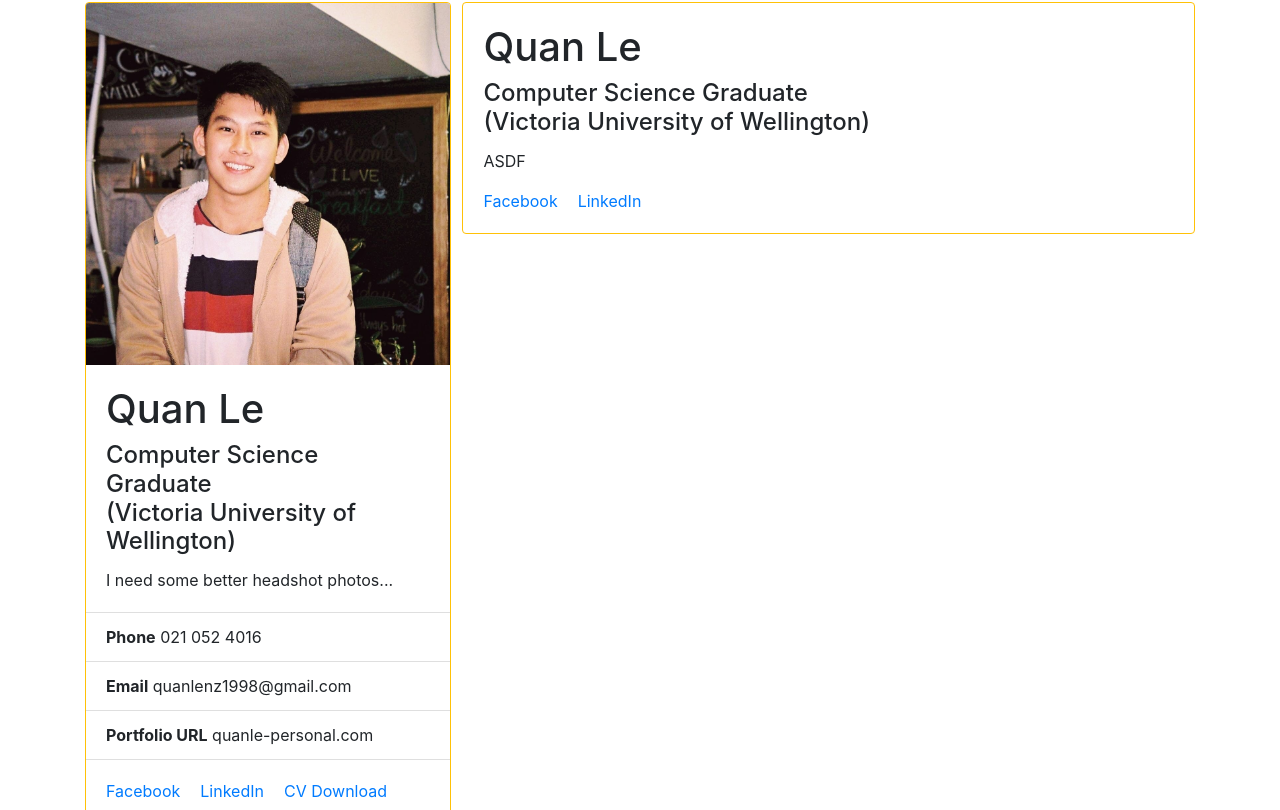
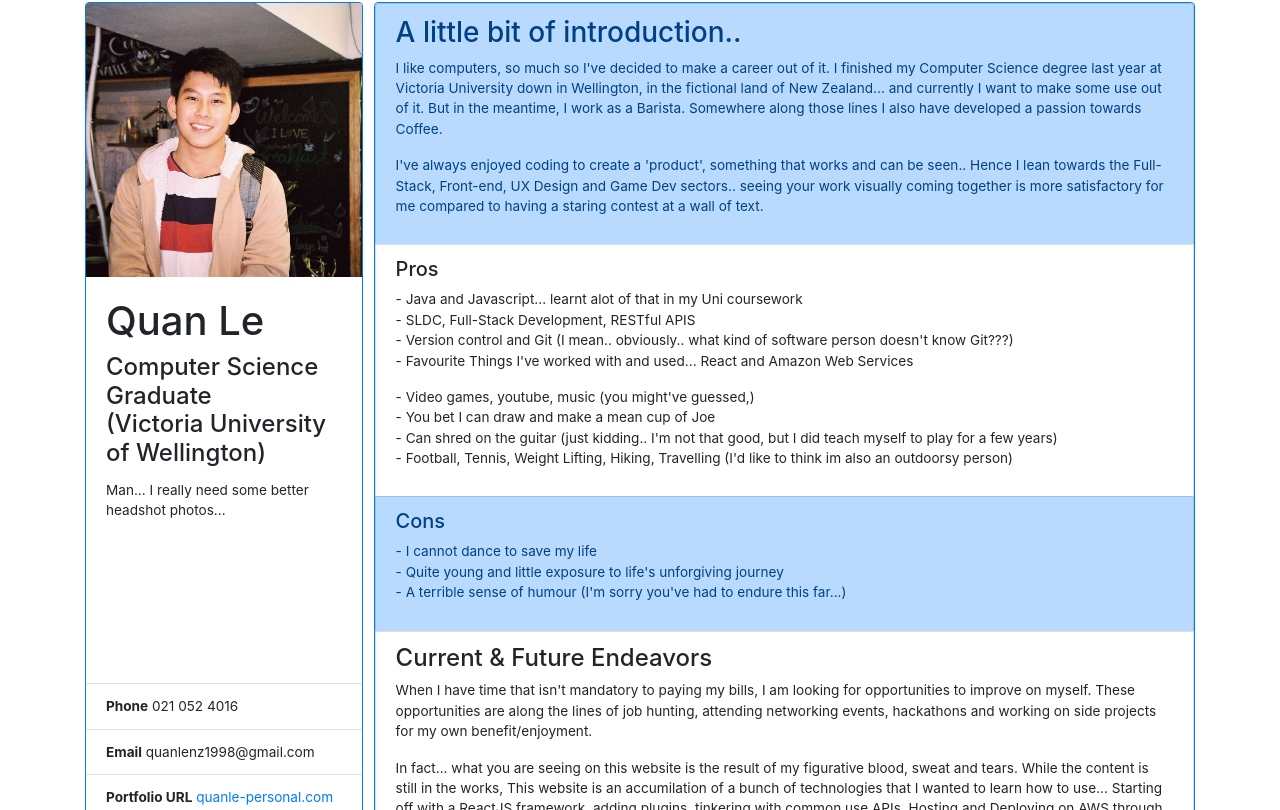
Before and after one commit to quanle0711/pet-project-full-stack, a React (Create React App) app in the folder pet-project/: page /About in a window 1280 px wide. Shown: the part 630-1440 px from the top of the page. Built offline with nearby package versions, Linux system fonts and the light colour scheme.

Commit message:
About page done ( 3 ish hours)

```diff
--- a/pet-project/src/Pages/About.js
+++ b/pet-project/src/Pages/About.js
@@ -2,25 +2,48 @@ import React from 'react';
 import styled from "styled-components";
 import Card from "react-bootstrap/Card";
 import ListGroup from 'react-bootstrap/ListGroup'
+import Button from "react-bootstrap/Button"
+
 import headshot from '../Assets/Images/headshot.jpg';
+import CVFile from '../Assets/Documents/Quan_le_CV.docx';
+
 const Styling = styled.div`
+
+    .wrap {
+        display:flex;
+        flex-direction:row;
+    }
+
     .card {
-        width: 33%;
+        width: 25%;
         float: left;
+        font-size:0.85em;
         margin-bottom: 2rem;
     }
     .not-card {
-        width: 66%;
-        height:66%;
-
+        width: 74%;
+        font-size:0.85em;
+        margin-left:1%;
         float:right;
     }
+
+    @media (max-width: 767px) {
+        .wrap {
+          flex-direction: column;
+        }
+        .card,
+        .not-card {
+          width: auto;
+          margin: 1% 0;
+        }
+      }
 `;
 
 const About = () => {
     return (
         <Styling>
-            <Card border="warning" className="card">
+            <div className="wrap">
+            <Card border="primary" className="card">
                 <Card.Img variant="top" src={headshot} />
                 <Card.Body>
                     <Card.Title>
@@ -31,13 +54,13 @@ const About = () => {
                         </h4>
                     </Card.Title>
                     <Card.Text>
-                       I need some better headshot photos...
+                       Man... I really need some better headshot photos...
                     </Card.Text>
                 </Card.Body>
                 <ListGroup className="list-group-flush">
                     <ListGroup.Item><strong>Phone</strong> 021 052 4016</ListGroup.Item>
                     <ListGroup.Item><strong>Email</strong> quanlenz1998@gmail.com</ListGroup.Item>
-                    <ListGroup.Item><strong>Portfolio URL</strong> quanle-personal.com</ListGroup.Item>
+                    <ListGroup.Item><strong>Portfolio URL</strong><a href="http://quanle-personal.com"> quanle-personal.com</a></ListGroup.Item>
                     {/**
                     <ListGroup.Item><bold>Download CV here</bold></ListGroup.Item>
                      */}
@@ -45,26 +68,71 @@ const About = () => {
                 <Card.Body>
                     <Card.Link href="https://www.facebook.com/quan.le.0711z">Facebook</Card.Link>
                     <Card.Link href="https://www.linkedin.com/in/quan-le-aa2a88187/">LinkedIn</Card.Link>
-                    <Card.Link href="#">CV Download</Card.Link>
+                    <Card.Link href="https://github.com/quanle0711">GitHub</Card.Link>
+                    <Card.Link href={CVFile} download="Quan_Le_CV.docx">Download my CV</Card.Link>
                 </Card.Body>
             </Card>
 
-            <Card border="warning" className="not-card">
-                <Card.Body>
-                    <Card.Title>
-                        <h1>
-                            Quan Le
-                        </h1>
-                        <h4>Computer Science Graduate<br />(Victoria University of Wellington)
-                        </h4>
-                    </Card.Title>
-                    <Card.Text>
-                        ASDF
-                    </Card.Text>
-                    <Card.Link href="https://www.facebook.com/quan.le.0711z">Facebook</Card.Link>
-                    <Card.Link href="https://www.linkedin.com/in/quan-le-aa2a88187/">LinkedIn</Card.Link>
-                </Card.Body>
+            <Card border="primary" className="not-card">
+            <ListGroup>
+                    <ListGroup.Item variant="primary">
+                     <h3>A little bit of introduction..</h3>
+                     <p>
+                         I like computers, so much so I've decided to make a career out of it. I finished my Computer Science degree last year at Victoria University down in Wellington, in the fictional land of New Zealand... and currently I
+                         want to make some use out of it. But in the meantime, I work as a Barista. Somewhere along those lines
+                         I also have developed a passion towards Coffee.
+                     </p>
+                     <p>
+                         I've always enjoyed coding to create a 'product', something that works and can be seen.. Hence I lean towards the Full-Stack, Front-end, UX Design and Game Dev sectors.. seeing your work
+                         visually coming together is more satisfactory for me compared to having a staring contest at a wall of text.
+                     </p>
+                    </ListGroup.Item>
+                    <ListGroup.Item>
+                     <h5>Pros</h5>
+                     <p>
+                        - Java and Javascript... learnt alot of that in my Uni coursework <br/>
+                        - SLDC, Full-Stack Development, RESTful APIS <br/>
+                        - Version control and Git (I mean.. obviously.. what kind of software person doesn't know Git???)<br/>
+                        - Favourite Things I've worked with and used... React and Amazon Web Services<br/>
+                        </p>
+                        <p>
+                        - Video games, youtube, music (you might've guessed,)<br/>
+                        - You bet I can draw and make a mean cup of Joe <br/>
+                        - Can shred on the guitar (just kidding.. I'm not that good, but I did teach myself to play for a few years)<br/>
+                        - Football, Tennis, Weight Lifting, Hiking, Travelling (I'd like to think im also an outdoorsy person)
+                        </p>
+                    </ListGroup.Item>
+                    <ListGroup.Item variant="primary">
+                     <h5>Cons</h5>
+                     <p>
+                         - I cannot dance to save my life<br/>
+                         - Quite young and little exposure to life's unforgiving journey<br/>
+                         - A terrible sense of humour (I'm sorry you've had to endure this far...)<br/>
+                     </p>
+                    </ListGroup.Item>
+                    <ListGroup.Item>
+                     <h4>Current & Future Endeavors</h4>
+                     <p>
+                         When I have time that isn't mandatory to paying my bills, I am looking for opportunities to improve on myself.
+                         These opportunities are along the lines of job hunting, attending networking events, hackathons and working on side projects for my own benefit/enjoyment.
+                     </p>
+
+                      <p>In fact... what you are seeing on this website is the result of my figurative blood, sweat and tears. While the content is still in the works,
+                         This website is an accumilation of a bunch of technologies that I wanted to learn how to use... Starting off with a ReactJS framework, adding plugins, tinkering with common use APIs,
+                         Hosting and Deploying on AWS through <strong>S3</strong> and <strong>Route53</strong>, and more...
+                     </p>
+                     <p>In the future of this website as a pet project of mine, I am looking forwards
+                         to involving more back-end work, learn and leverage more complex API's Google Maps, PayPal, Gmail, etc...
+                     </p>
+                    </ListGroup.Item>
+                    <ListGroup.Item variant="primary">
+                     <h5>P.S... (To the folks at Datacom)</h5>
+                     I hope this hasnt been too painful of a read. I would love an opportunity to attend the TalentX/Datacomp hackathon.<br/>
+                     The event looks to be very fun and I'm sure it would be a great opportunity to get to know the people and learn newer things at the very least!
+                    </ListGroup.Item>
+                </ListGroup>
             </Card>
+            </div>
         </Styling>
 
     );
--- a/pet-project/src/Pages/Home.js
+++ b/pet-project/src/Pages/Home.js
@@ -5,38 +5,7 @@ const Home = () => {
         <div>
             <h2>Home Page</h2>
             <p>
-                They look so fine, and young, and wrapped up in each other. Love
-                is so fresh and clean at that age. Don’t you think?’ ‘Margareta!
-                I’m surprised at you! We both know there’s no such thing as
-                love!’ ‘What do you call it?’ Tatyana snuffed our her cigarette.
-                That sly smile. ‘Mutations of wanting.’ ‘You’re not serious.’ ‘I
-                am quite serious. Look at those kids. The boys want to get the
-                girls into bed so they can have their corks popped off their
-                bottles and forth. When a man blows his nose you don’t call it
-                love. Why get all misty-eyed when a man blows another part of
-                his anatomy? As for the girls, they’re either going along for
-                the ride because they can get the things they want from the
-                boys, or else maybe they enjoy being in bed too. Thought I doubt
-                it. I never knew an eighteen-year-old boy who didn’t drop the
-                egg off his spoon at the first fence.’ ‘But that’s list! You’re
-                talking about lust, not love.’ ‘Lust is the hard sell. Love is
-                the soft sell. The profit margin is the same.’ ‘But love’s the
-                opposite of self-interest. True, tender, love is pure and
-                selfless.’ ‘No. True, tender love is self-interest so sinewy
-                that it only looks selfless.’
-            </p>
-            <p>
-                Your only chance of survival, if you are sincerely smitten, lies
-                in hiding this fact from the woman you love, of feigning a
-                casual detachment under all circumstances. What sadness there is
-                in this simple observation! What an accusation against man!
-                However, it had never occurred to me to contest this law, nor to
-                imagine disobeying it: love makes you weak, and the weaker of
-                the two is oppressed, tortured and finally killed by the other,
-                who in his or her turn oppresses, tortures and kills without
-                having evil intentions, without even getting pleasure from it,
-                with complete indifference; that’s what men, normally, call
-                love.Michel Houellebec
+                Still more to come..
             </p>
         </div>
     );
```
Also changed, not shown: 1 other file (tests, documents, lock files or other folders).
